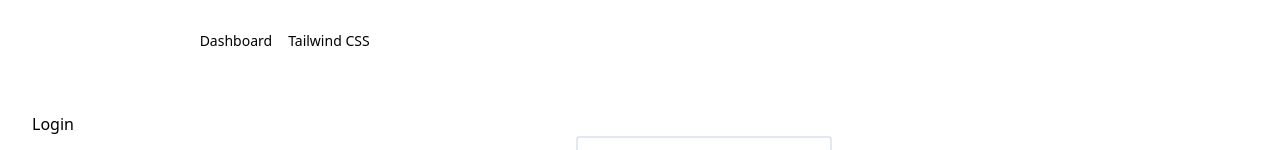
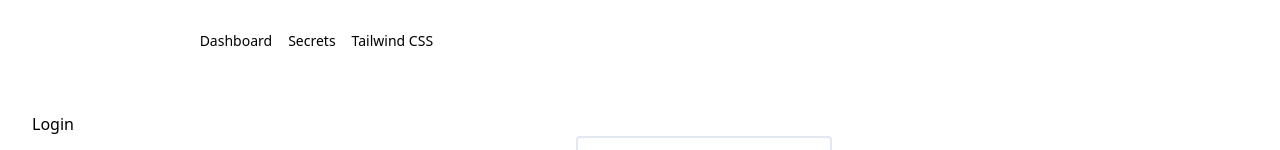
Before and after one commit to stagerightlabs/laravel-jwt-server, a Vue app in the folder vue/: page /#/login in a window 1280 px wide. Shown: the top 150 px of the page. Built offline with nearby package versions, Linux system fonts and the light colour scheme; no server answers; sample sign-in values are in the browser's storage.

Commit message:
Set up router navigation guards and fallback to 404 page when invalid route is specified.

```diff
--- a/vue/src/App.vue
+++ b/vue/src/App.vue
@@ -14,6 +14,9 @@
           <div v-if="authenticated">
           <router-link :to="{ name: 'Dashboard' }" class="block mt-4 lg:inline-block lg:mt-0 text-purple-lighter hover:text-white mr-4">
             Dashboard
+          </router-link>
+          <router-link :to="{name: 'Secrets'}" class="block mt-4 lg:inline-block lg:mt-0 text-purple-lighter hover:text-white mr-4">
+            Secrets
           </router-link>
           <a href="https://tailwindcss.com" class="block mt-4 lg:inline-block lg:mt-0 text-purple-lighter hover:text-white" target="blank">
             Tailwind CSS
@@ -68,12 +71,14 @@ export default {
   },
   methods: {
     logout() {
+      let self = this
       axios.post(this.apiUrl + '/api/logout', {}, {
         headers: authority.header()
       })
         .then(response => {
           authority.logout()
           window.flash("Your session has been terminated.", "success")
+          self.$router.push({name: 'Login'})
         })
         .catch(error => {
           console.log(error)
--- a/vue/src/components/Dashboard.vue
+++ b/vue/src/components/Dashboard.vue
@@ -11,12 +11,12 @@
 export default {
   data() {
     return {
-      data: window.authority
+      auth: window.authority
     }
   },
   computed: {
     email() {
-      return window.authority.user.email
+      return this.auth.user.email
     }
   },
   methods: {
--- /dev/null
+++ b/vue/src/components/NotFound.vue
@@ -0,0 +1,12 @@
+<template>
+  <div>
+    <h1>404 - Not Found</h1>
+    <p class="text-center mt-8">The page you are looking for does not exist.</p>
+  </div>
+</template>
+
+<script>
+export default {
+
+}
+</script>
--- /dev/null
+++ b/vue/src/components/Secrets.vue
@@ -0,0 +1,40 @@
+<template>
+  <div>
+    <h1>Top Secret Code Words</h1>
+    <ul class="mx-auto mt-8 w-32 text-2xl">
+      <li v-for="(word, index) in codewords" :key="index">{{ word }}</li>
+    </ul>
+  </div>
+</template>
+
+<script>
+export default {
+  data() {
+    return {
+      auth: window.authority,
+      apiUrl: process.env.API_URL,
+      codewords: []
+    }
+  },
+  methods: {
+    fetchCodeWords() {
+      let self = this
+      axios.get(this.apiUrl + '/api/secrets', {
+        headers: this.auth.header()
+      })
+      .then(function(response) {
+        self.codewords = response.data.codewords
+      })
+      .catch(function(error) {
+        console.log(error)
+        // if (error.response.data.hasOwnProperty('message')) {
+        //   window.flash(error.response.data.message, 'danger')
+        // }
+      })
+    }
+  },
+  created() {
+    this.fetchCodeWords()
+  }
+}
+</script>
--- a/vue/src/router/index.js
+++ b/vue/src/router/index.js
@@ -3,16 +3,13 @@ import Router from 'vue-router'
 import Dashboard from '@/components/Dashboard'
 import Register from '@/components/Register'
 import Login from '@/components/Login'
+import Secrets from '@/components/Secrets'
+import NotFound from '@/components/NotFound'
 
 Vue.use(Router)
 
 export default new Router({
   routes: [
-    {
-      path: '/',
-      name: 'Dashboard',
-      component: Dashboard
-    },
     {
       path: '/register',
       name: 'Register',
@@ -22,6 +19,35 @@ export default new Router({
       path: '/login',
       name: 'Login',
       component: Login
+    },
+    {
+      path: '/',
+      name: 'Dashboard',
+      component: Dashboard,
+      beforeEnter: (to, from, next) => {
+        if (window.authority.authenticated()) {
+          return next()
+        }
+
+        return next({ name: 'Login' })
+      }
+    },
+    {
+      path: '/secrets',
+      name: 'Secrets',
+      component: Secrets,
+      beforeEnter: (to, from, next) => {
+        if (window.authority.authenticated()) {
+          return next()
+        }
+
+        return next({name: 'Login'})
+      }
+    },
+    {
+      path: '*',
+      name: 'NotFound',
+      component: NotFound
     }
   ]
 })
```
Also changed, not shown: 2 other files (tests, documents, lock files or other folders).
